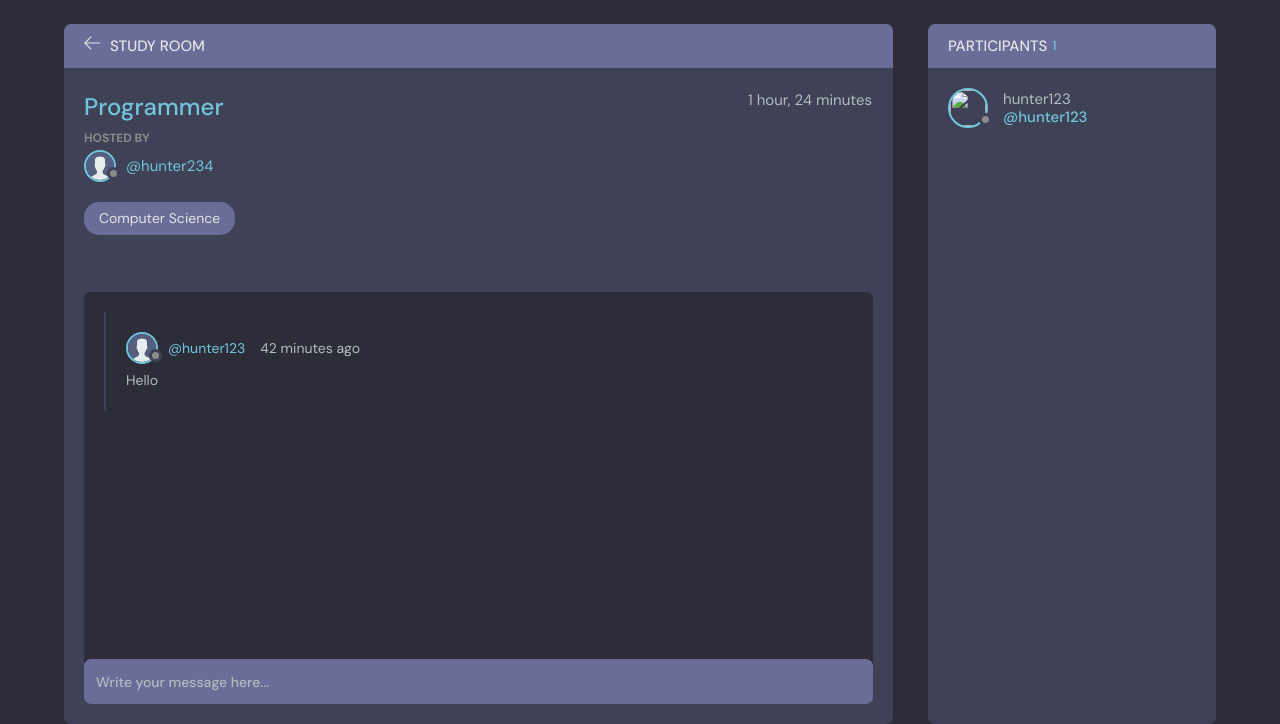
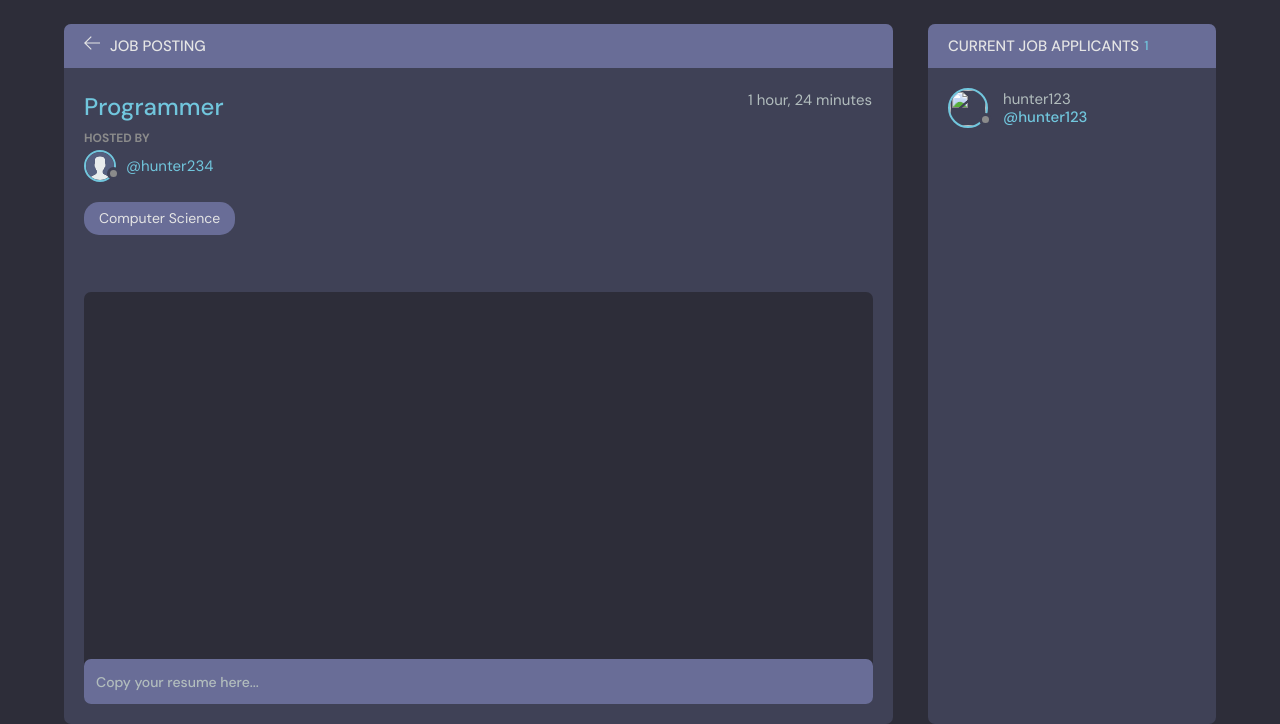
Before and after one commit to NathanStinnett9/Contractor, a Django app: page /room/1/ in a window 1280 px wide. Shown: the part 114-838 px from the top of the page. Run offline with Django 5.2, Linux system fonts and the light colour scheme; data comes from the database, SQL or seed files in the repository; both versions use the stored data as it was after the commit.

Commit message:
job applicant posting

```diff
--- a/base/templates/base/home.html
+++ b/base/templates/base/home.html
@@ -39,7 +39,6 @@
         <section class="additional-content">
             <h2>Top Active Job Postings</h2>
             <div>
-                <h5>{{room_count}} rooms available</h5>
                 {% if request.user.user_type == 'company' %}
                     <a href="{% url 'create-room' %}">Create Room</a>
                 {% endif %}
--- a/base/templates/base/room.html
+++ b/base/templates/base/room.html
@@ -16,7 +16,7 @@
                   ></path>
                 </svg>
               </a>
-              <h3>Study Room</h3>
+              <h3>Job Posting</h3>
             </div>
             {% if room.host == request.user %}
             <div class="room__topRight">
@@ -48,7 +48,7 @@
               </a>
               <a href="{% url 'delete-room' room.id %}">
                 <svg version="1.1" xmlns="http://www.w3.org/2000/svg" width="32" height="32" viewBox="0 0 32 32">
-                  <title>remove</title>
+                  <title>Remove Job Posting</title>
                   <path
                     d="M27.314 6.019l-1.333-1.333-9.98 9.981-9.981-9.981-1.333 1.333 9.981 9.981-9.981 9.98 1.333 1.333 9.981-9.98 9.98 9.98 1.333-1.333-9.98-9.98 9.98-9.981z"
                   ></path>
@@ -83,6 +83,7 @@
             <div class="room__conversation">
               <div class="threads scroll">
                 {% for message in room_messages %}
+                  {% if request.user == message.user or room.host == request.user %}
                   <div class="thread">
                     <div class="thread__top">
                       <div class="thread__author">
@@ -94,11 +95,11 @@
                         </a>
                         <span class="thread__date">{{message.create|timesince}} ago</span>
                       </div>
-                    {% if request.user == message.user %}
+                      {% if request.user == message.user or room.host == request.user %}
                       <a href="{% url 'delete-message' message.id %}">
                       <div class="thread__delete">
                         <svg version="1.1" xmlns="http://www.w3.org/2000/svg" width="32" height="32" viewBox="0 0 32 32">
-                        <title>remove</title>
+                          <title>Remove Application</title>
                           <path
                             d="M27.314 6.019l-1.333-1.333-9.98 9.981-9.981-9.981-1.333 1.333 9.981 9.981-9.981 9.98 1.333 1.333 9.981-9.98 9.98 9.98 1.333-1.333-9.98-9.98 9.98-9.981z"
                           ></path>
@@ -111,6 +112,7 @@
                       {{message.body}}
                     </div>
                   </div>
+                  {% endif %}
                 {% endfor %}
               </div>
             </div>
@@ -118,14 +120,14 @@
           <div class="room__message">
             <form action="" method="POST">
               {% csrf_token %}
-              <input name="body" placeholder="Write your message here..." /></form>
+              <input name="body" placeholder="Copy your resume here..." /></form>
           </div>
         </div>
         <!-- Room End -->
 
         <!--   Start -->
         <div class="participants">
-          <h3 class="participants__top">Participants <span>{{participants.count}}</span></h3>
+          <h3 class="participants__top">Current Job Applicants <span>{{participants.count}}</span></h3>
           <div class="participants__list scroll">
             {% for user in participants %}
             <a href="{% url 'user-profile' user.id %}" class="participant">
--- a/base/views.py
+++ b/base/views.py
@@ -195,9 +195,6 @@ def deleteRoom(request, pk):
 def deleteMessage(request, pk):
     message = Message.objects.get(id=pk)
 
-    if request.user != message.user:
-        return HttpResponse('You are not allowed here!!')
-
     if request.method == 'POST':
         message.delete()
         return redirect('home')
```
Also changed, not shown: db.sqlite3. Lines whose indentation alone changed are shown as unchanged.
